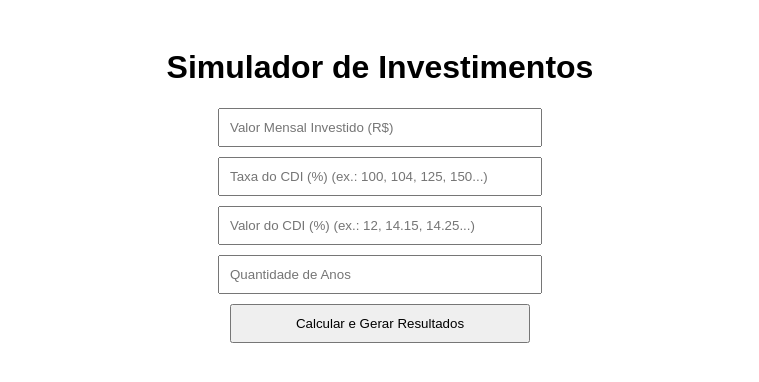
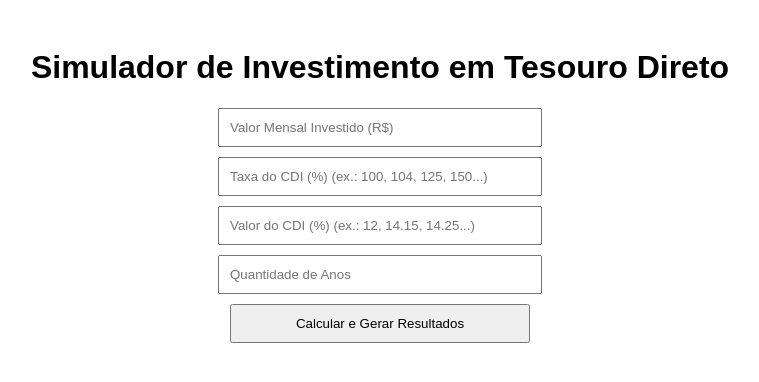
Before and after one commit to 1brugr/bgr, a plain HTML site: page index.html in a window 1280 px wide. Shown: the whole page, without its empty margins (260-1019 px from the left). Drawn offline with nearby package versions, Linux system fonts and the light colour scheme.

Commit message:
Atualizar o index.html
idem

```diff
--- a/index.html
+++ b/index.html
@@ -44,7 +44,7 @@
 <body>
 
   <div class="form-container">
-    <h1>Simulador de Investimentos</h1>
+    <h1>Simulador de Investimento em Tesouro Direto</h1>
     <input type="number" id="valor_investido" placeholder="Valor Mensal Investido (R$)">
     <input type="number" id="taxa_cdi" placeholder="Taxa do CDI (%) (ex.: 100, 104, 125, 150...)">
     <input type="number" id="valor_cdi" placeholder="Valor do CDI (%) (ex.: 12, 14.15, 14.25...)">
```
